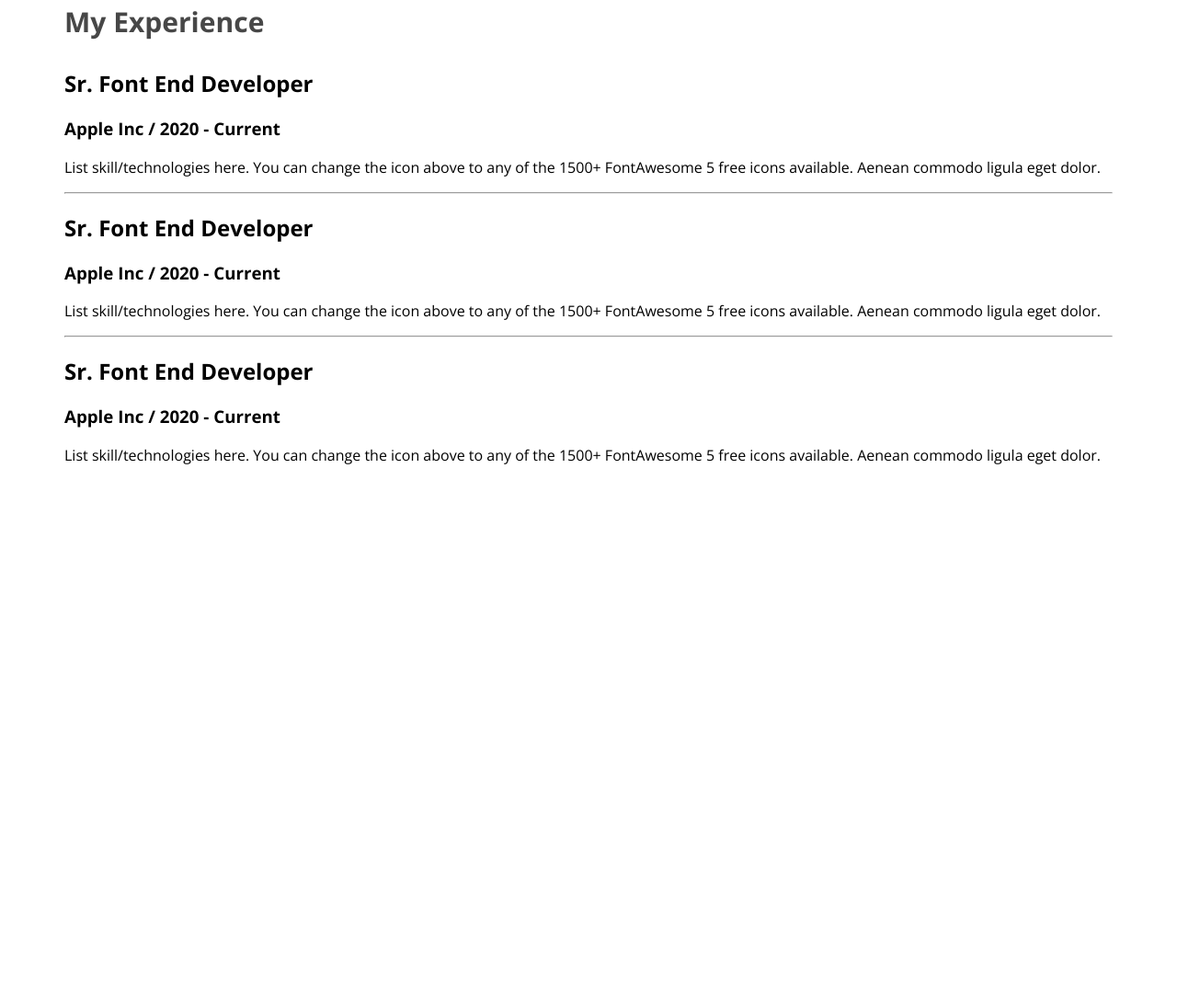
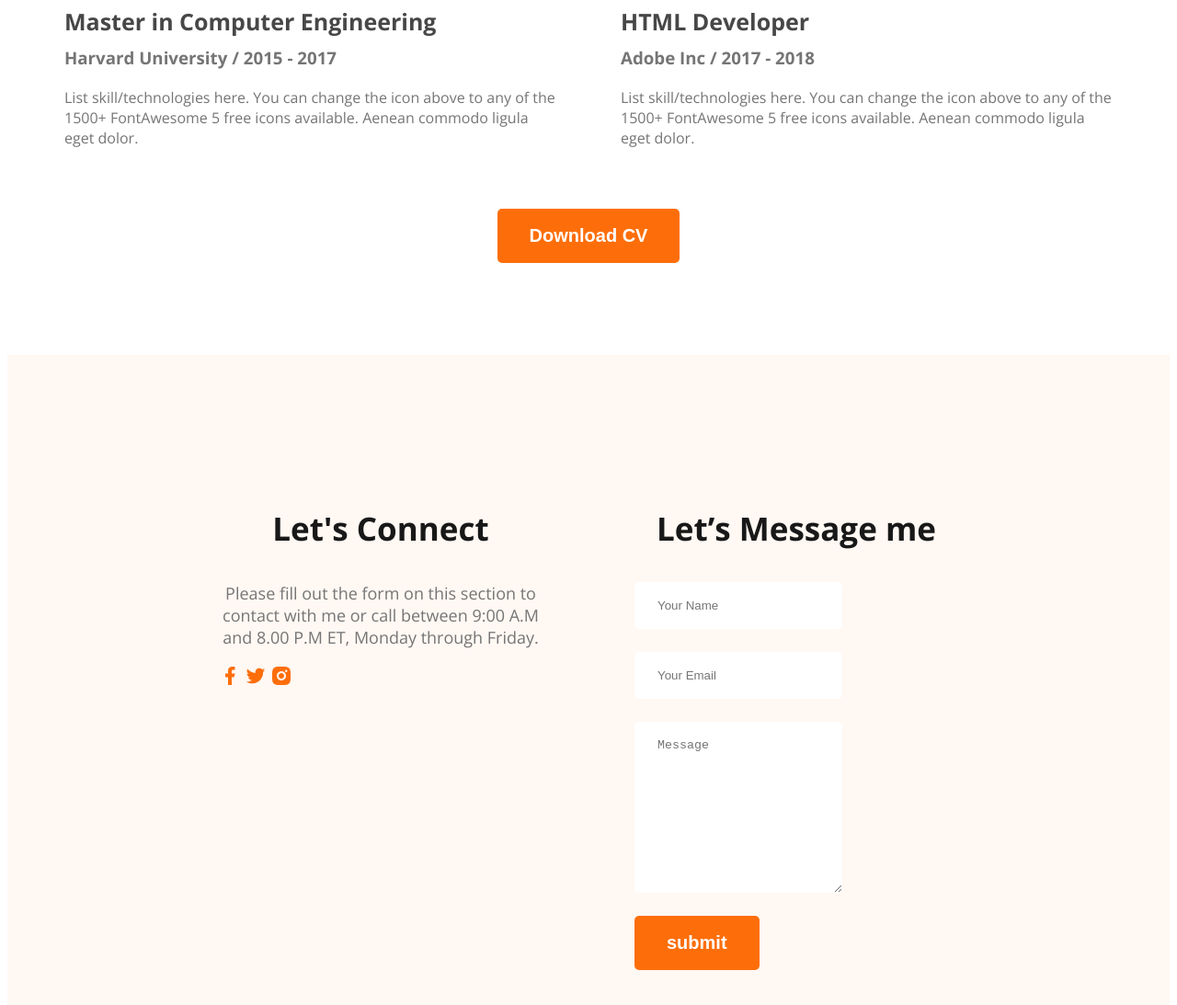
Before and after one commit to Mushfiq-Alam71/portfolio-website, a plain HTML site: page index.html in a window 1280 px wide. Shown: the part 3069-4162 px from the top of the page at 92% size. Before the commit the page ends 3591 px from the top, so only its background shows below. Drawn offline with nearby package versions, Linux system fonts and the light colour scheme; a web font is replaced by a local one.

Commit message:
finished footer

```diff
--- a/index.html
+++ b/index.html
@@ -169,8 +169,8 @@
             </div>
             <hr />
             <div class="resume-item">
-              <h2 class="resume-item-title">Sr. Font End Developer</h2>
-              <h3 class="resume-item-institute">Apple Inc / 2020 - Current</h3>
+              <h2 class="resume-item-title">Jr. Font End Developer</h2>
+              <h3 class="resume-item-institute">Dribbble Inc / 2018 - 2022</h3>
               <p class="resume-item-description">
                 List skill/technologies here. You can change the icon above to
                 any of the 1500+ FontAwesome 5 free icons available. Aenean
@@ -179,8 +179,8 @@
             </div>
             <hr />
             <div class="resume-item">
-              <h2 class="resume-item-title">Sr. Font End Developer</h2>
-              <h3 class="resume-item-institute">Apple Inc / 2020 - Current</h3>
+              <h2 class="resume-item-title">HTML Developer</h2>
+              <h3 class="resume-item-institute">Adobe Inc / 2017 - 2018</h3>
               <p class="resume-item-description">
                 List skill/technologies here. You can change the icon above to
                 any of the 1500+ FontAwesome 5 free icons available. Aenean
@@ -189,8 +189,39 @@
             </div>
           </div>
         </div>
+        <div class="download-cv">
+          <button class="btn-primary">Download CV</button>
+        </div>
       </section>
     </main>
-    <footer></footer>
+    <footer class="footer">
+      <div class="footer-column">
+        <h3 class="section-title">Let's Connect</h3>
+        <p class="section-description">
+          Please fill out the form on this section to contact with me or call
+          between 9:00 A.M and 8.00 P.M ET, Monday through Friday.
+        </p>
+        <div class="social-links">
+          <a href=""><img src="/images/icons/facebook.png" alt="" /></a>
+          <a href=""><img src="/images/icons/twitter.png" alt="" /></a>
+          <a href=""><img src="/images/icons/insta.png" alt="" /></a>
+        </div>
+      </div>
+      <div class="footer-column">
+        <h3 class="section-title">Let’s Message me</h3>
+        <form class="contact" action="">
+          <input type="text" placeholder="Your Name" />
+          <input type="email" name="" placeholder="Your Email" id="" />
+          <textarea
+            name=""
+            id=""
+            cols="30"
+            rows="10"
+            placeholder="Message"
+          ></textarea>
+          <input class="btn-primary" type="submit" value="submit" />
+        </form>
+      </div>
+    </footer>
   </body>
 </html>
--- a/style.css
+++ b/style.css
@@ -151,3 +151,56 @@ main section {
   font-size: 30px;
   font-weight: 700;
 }
+.resume-container {
+  display: flex;
+  gap: 70px;
+}
+.resume-item-title {
+  color: #474747;
+  font-size: 25px;
+  font-weight: 700;
+  margin-bottom: 10px;
+}
+.resume-item-institute,
+.resume-item-description {
+  color: #757575;
+}
+.resume-container hr {
+  margin: 30px 30px 30px 0px;
+}
+.resume-item-institute {
+  margin-bottom: 20px;
+  margin-top: 0px;
+}
+.download-cv {
+  text-align: center;
+  margin-top: 50px;
+}
+.footer {
+  background: #fff8f3;
+  display: flex;
+  padding: 130px 230px;
+  margin-top: 100px;
+  gap: 100px;
+}
+.footer-column {
+  /* display: flex; */
+  /* justify-content: column; */
+  width: 50%;
+  text-align: ;
+}
+.contact input[type="text"],
+.contact input[type="email"],
+textarea {
+  display: block;
+  margin-bottom: 25px;
+  padding: 18px 25px;
+  color: #757575;
+  background-color: #fff;
+  border-radius: 5px;
+  border: 0;
+  width: 50%;
+}
+.social-links {
+  margin-right: 25px;
+}
```
